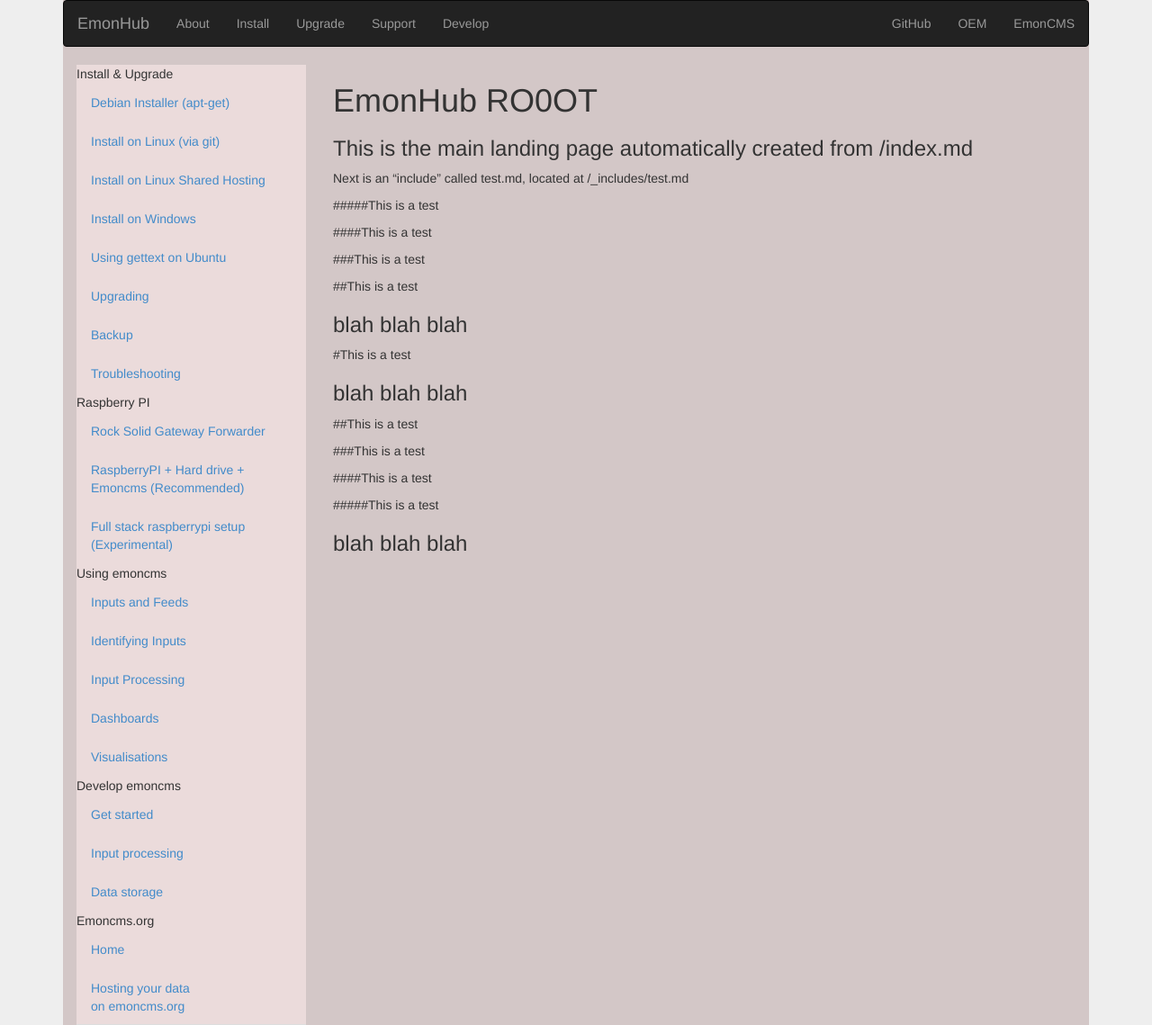
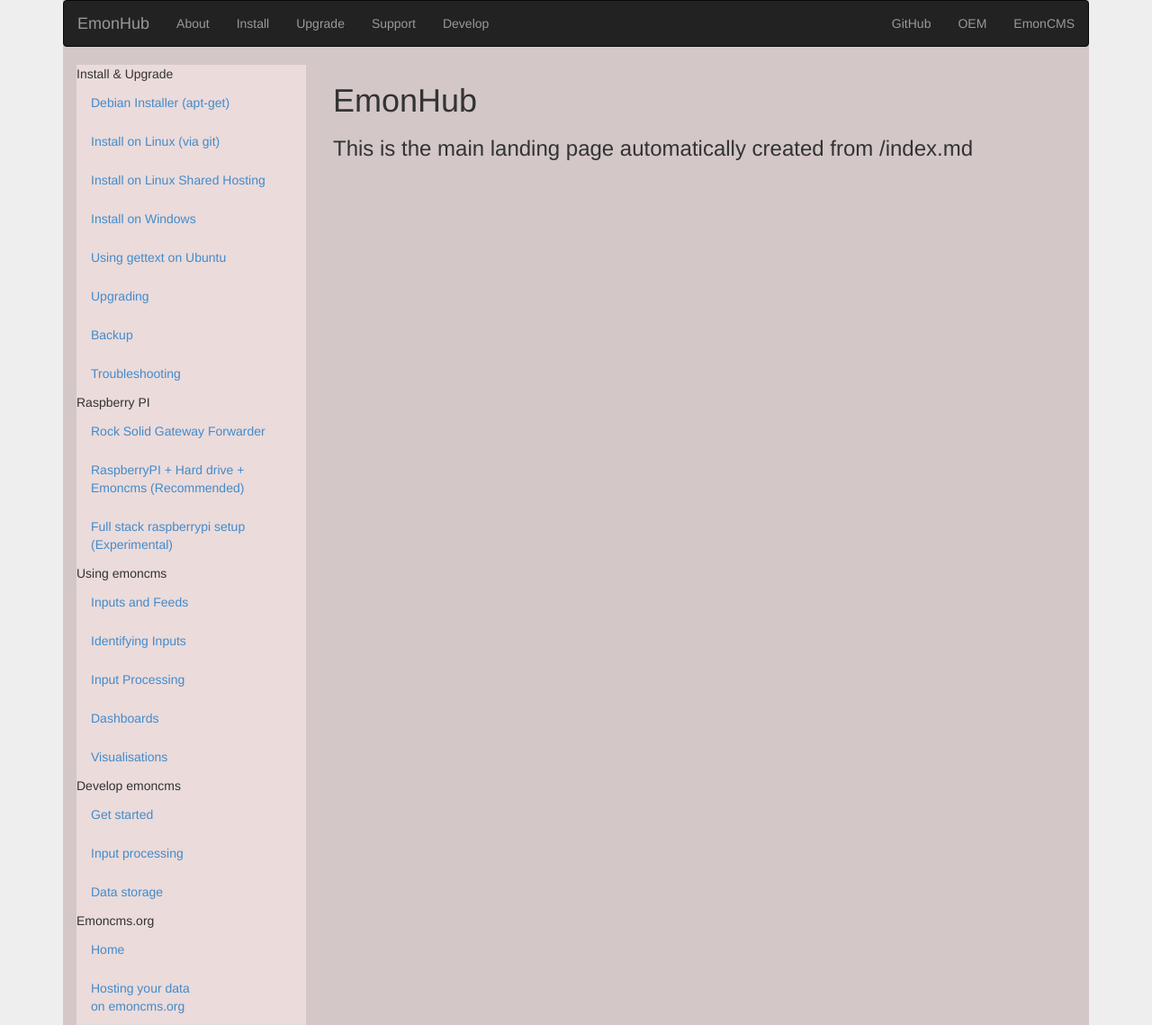
Before and after one commit to githubhelp/otherwip, a Jekyll site: the page built from index.md, in a window 1280 px wide. Shown: the whole page at 90% size. Built offline with Jekyll 4.4.1, drawn with Linux system fonts in a browser that asks for light colours; nearby versions of some CDN libraries.

Commit message:
Update index.md

```diff
--- a/index.md
+++ b/index.md
@@ -4,12 +4,6 @@
 title: EmonHub Home
 ---
 
-# EmonHub RO0OT
+# EmonHub
 
 ### This is the main landing page automatically created from /index.md
-Next is an "include" called test.md, located at /_includes/test.md
-
-{% include test.md %}
-
-
-{% include sub-includes/sub-test.md %}
```
